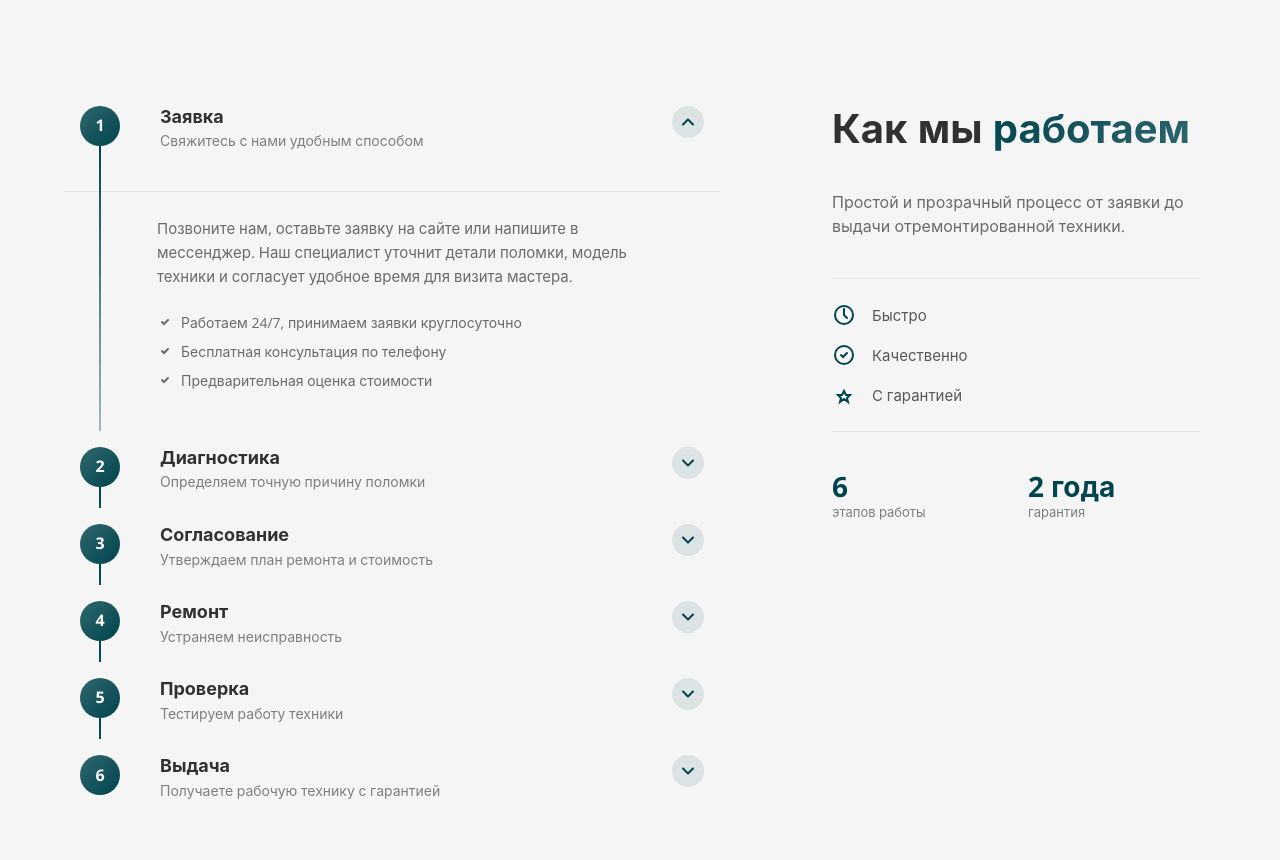
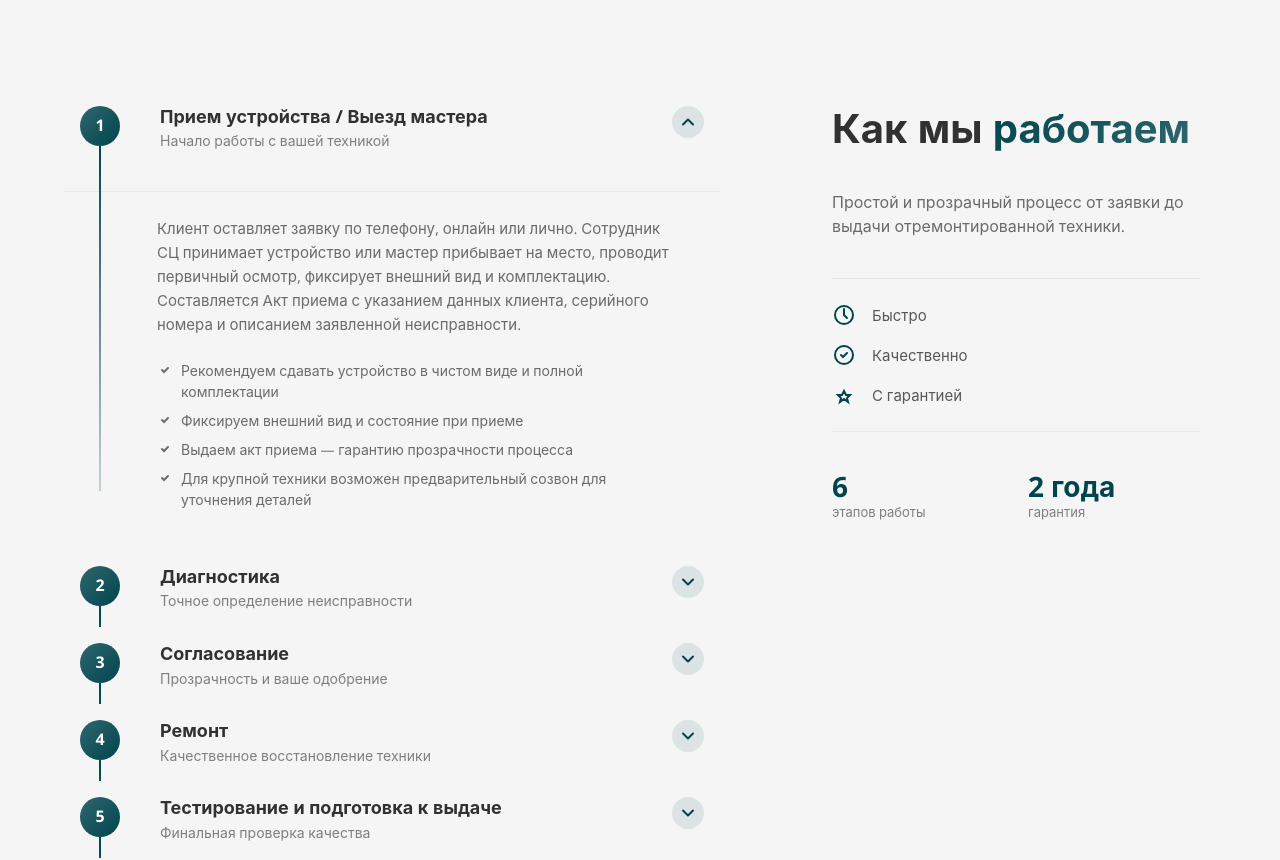
Before and after one commit to ToriHever/OPTIMA, an Angular app in the folder optima-service-angular/: page / in a window 1280 px wide. Shown: the part 6180-7040 px from the top of the page. Built offline with nearby package versions, Linux system fonts and the light colour scheme.

Commit message:
Обновленн контент с оригинала

```diff
--- a/optima-service-angular/src/app/features/home/components/work-process/work-process.ts
+++ b/optima-service-angular/src/app/features/home/components/work-process/work-process.ts
@@ -51,76 +51,73 @@ export class WorkProcess {
 
   processSteps: ProcessStep[] = [
   {
-      title: 'Заявка',
-      subtitle: 'Свяжитесь с нами удобным способом',
-      description: 'Позвоните нам, оставьте заявку на сайте или напишите в мессенджер. Наш специалист уточнит детали поломки, модель техники и согласует удобное время для визита мастера.',
+    title: 'Прием устройства / Выезд мастера',
+    subtitle: 'Начало работы с вашей техникой',
+    description: 'Клиент оставляет заявку по телефону, онлайн или лично. Сотрудник СЦ принимает устройство или мастер прибывает на место, проводит первичный осмотр, фиксирует внешний вид и комплектацию. Составляется Акт приема с указанием данных клиента, серийного номера и описанием заявленной неисправности.',
     features: [
-        'Работаем 24/7, принимаем заявки круглосуточно',
-        'Бесплатная консультация по телефону',
-        'Предварительная оценка стоимости'
-      ],
-      duration: '5-10 минут'
-    },
-    {
-      title: 'Диагностика',
-      subtitle: 'Определяем точную причину поломки',
-      description: 'Мастер выезжает на дом в согласованное время. Проводит комплексную диагностику техники, определяет причину неисправности и озвучивает точную стоимость ремонта.',
-      features: [
-        'Бесплатно при ремонте у нас',
-        'Профессиональное оборудование',
-        'Полный отчет о состоянии техники',
-        'Прозрачное ценообразование'
-      ],
-      duration: '30-60 минут'
-    },
-    {
-      title: 'Согласование',
-      subtitle: 'Утверждаем план ремонта и стоимость',
-      description: 'Мастер подробно объясняет суть поломки, предлагает варианты решения и озвучивает финальную стоимость. Ремонт начинается только после вашего согласия.',
-      features: [
-        'Никаких скрытых платежей',
-        'Фиксированная цена',
-        'Несколько вариантов ремонта при возможности',
-        'Гарантия на все работы'
+      'Рекомендуем сдавать устройство в чистом виде и полной комплектации',
+      'Фиксируем внешний вид и состояние при приеме',
+      'Выдаем акт приема — гарантию прозрачности процесса',
+      'Для крупной техники возможен предварительный созвон для уточнения деталей'
     ],
     duration: '10-15 минут'
   },
   {
-      title: 'Ремонт',
-      subtitle: 'Устраняем неисправность',
-      description: 'Мастер выполняет ремонт с использованием оригинальных запчастей. По возможности ремонт проводится на месте. Сложный ремонт выполняется в нашем сервисном центре.',
+    title: 'Диагностика',
+    subtitle: 'Точное определение неисправности',
+    description: 'Проводится внешний осмотр и проверка программных и аппаратных компонентов. Определяется точная причина поломки, необходимый объем работ, перечень запчастей и рассчитывается полная стоимость ремонта (работа + запчасти).',
     features: [
-        'Только оригинальные запчасти',
-        'Сертифицированные мастера',
-        'Современное оборудование',
-        'Соблюдение технологий производителя'
+      'На месте: 10–15 минут для простых случаев',
+      'В СЦ: от 1 до 48 часов для комплексной диагностики',
+      'Выявляем точную причину неисправности',
+      'Рассчитываем точную стоимость и сроки ремонта'
     ],
-      duration: 'От 1 часа до 5 дней'
+    duration: 'от 15 минут до 48 часов'
   },
   {
-      title: 'Проверка',
-      subtitle: 'Тестируем работу техники',
-      description: 'После ремонта техника проходит полное тестирование. Проверяем все функции, убеждаемся что неисправность устранена полностью. Только после успешных тестов передаем технику клиенту.',
+    title: 'Согласование',
+    subtitle: 'Прозрачность и ваше одобрение',
+    description: 'СЦ связывается с клиентом (телефон, СМС, email) и сообщает результаты диагностики, точную стоимость и сроки ремонта. Работы начинаются только после получения письменного или устного согласия клиента.',
     features: [
-        'Полная функциональная проверка',
-        'Тестирование в разных режимах',
-        'Проверка безопасности',
-        'Консультация по эксплуатации'
+      'Сообщаем результаты диагностики',
+      'Называем точную стоимость и сроки',
+      'Ремонт только после вашего согласия',
+      'Возможен отказ от ремонта без последствий'
     ],
-      duration: '15-30 минут'
+    duration: 'по договоренности'
   },
   {
-      title: 'Выдача',
-      subtitle: 'Получаете рабочую технику с гарантией',
-      description: 'Выдаем отремонтированную технику, оформляем гарантийный талон, предоставляем рекомендации по эксплуатации. Техника готова к использованию сразу после получения.',
+    title: 'Ремонт',
+    subtitle: 'Качественное восстановление техники',
+    description: 'При необходимости заказываются нужные детали. Мастер проводит необходимые работы: замену неисправных деталей, ремонт электронных компонентов, восстановление программного обеспечения и настройку.',
     features: [
-        'Гарантия до 2 лет',
-        'Акт выполненных работ',
-        'Гарантийный талон',
-        'Рекомендации по уходу',
-        'Бесплатная доставка при необходимости'
+      'Срочный ремонт: от 15 минут до нескольких часов',
+      'Обычный ремонт: от 1 до 48 часов',
+      'Гарантийный ремонт: до 45 дней'
     ],
-      duration: '10-15 минут'
+    duration: 'от 15 минут до 48 часов'
+  },
+  {
+    title: 'Тестирование и подготовка к выдаче',
+    subtitle: 'Финальная проверка качества',
+    description: 'Отремонтированное устройство проходит финальное тестирование для подтверждения его полной работоспособности и устранения заявленной неисправности. Клиент уведомляется о готовности устройства к выдаче.',
+    features: [
+      'Полное тестирование всех функций',
+      'Проверка устранения заявленной неисправности',
+      'Своевременное уведомление о готовности'
+    ],
+    duration: 'от 30 минут'
+  },
+  {
+    title: 'Выдача устройства и оплата',
+    subtitle: 'Завершающий этап',
+    description: 'При получении клиент проверяет устройство на исправность, оплачивает согласованную стоимость ремонта. Клиент получает отремонтированное устройство, Акт выполненных работ с перечнем замененных запчастей и гарантию на выполненные работы и установленные запчасти.',
+    features: [
+      'Проверка устройства клиентом при получении',
+      'Акт выполненных работ с перечнем замененных запчастей',
+      'Гарантия на работы и запчасти (обычно 90 дней)'
+    ],
+    duration: '10-20 минут'
   }
   ];
 
```
Lines whose indentation alone changed are shown as unchanged.
